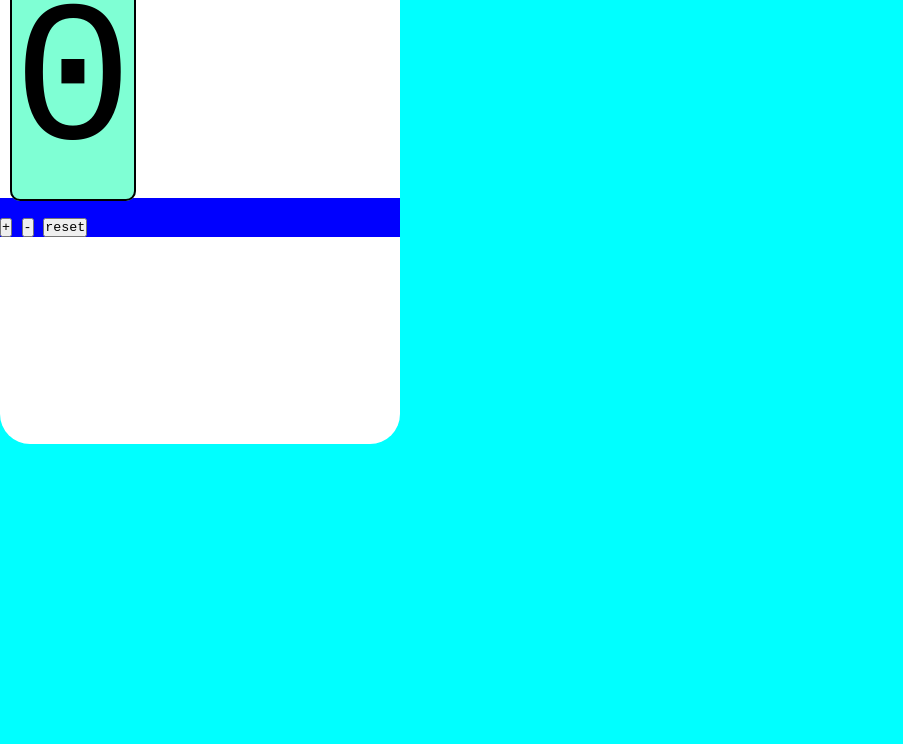
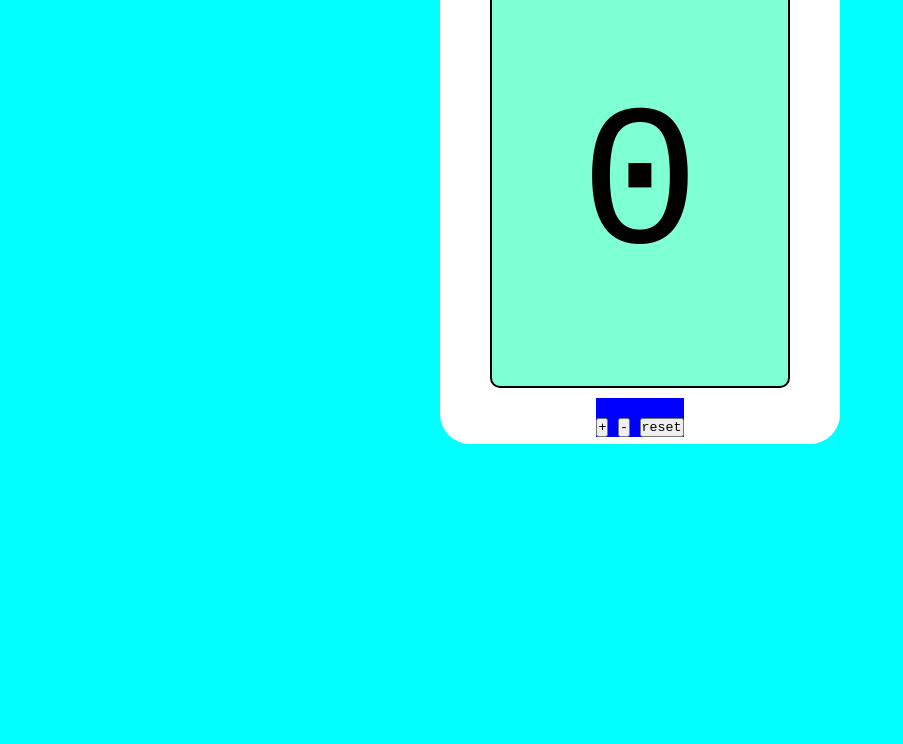
Before and after one commit to SaimaZulfiqar/counter, a plain HTML site: page index.html in a window 1280 px wide. Shown: the part 56-800 px from the top of the page, without its empty margins (0-903 px from the left). Drawn offline with Linux system fonts and the light colour scheme.

Commit message:
moving js to the script file and style improvements

```diff
--- a/index.html
+++ b/index.html
@@ -22,26 +22,6 @@
     </section>
 <script src="script.js"></script>
 
- <script>
-    let counterValue = 0;
-    function updateCounterDisplay(){
-        document.getElementById('counter').textContent = counterValue ;
-    }
-    function increaseCounter(){
-        counterValue++ ;
-        updateCounterDisplay();
-    }
-    function decreaseCounter(){
-        counterValue-- ;
-        updateCounterDisplay() ;
-    }
-    function resetCounter(){
-        counterValue = 0 ;
-        updateCounterDisplay();
-    }
-
-</script>
-
 
 </body>
 </html>
--- a/script.js
+++ b/script.js
@@ -1,2 +1,19 @@
 let number = "3";
 console.log(number);
+
+let counterValue = 0;
+function updateCounterDisplay() {
+  document.getElementById("counter").textContent = counterValue;
+}
+function increaseCounter() {
+  counterValue++;
+  updateCounterDisplay();
+}
+function decreaseCounter() {
+  counterValue--;
+  updateCounterDisplay();
+}
+function resetCounter() {
+  counterValue = 0;
+  updateCounterDisplay();
+}
--- a/styles.css
+++ b/styles.css
@@ -1,6 +1,7 @@
-body {background-color: aqua;
-    padding: 2.5 rem;
-
+body {
+    display: flex;
+    justify-content: center;
+    background-color: aqua;
 }
 *{
     margin : 0;
@@ -11,15 +12,13 @@ body {background-color: aqua;
 .container {
     height: 100vh;
     width: 100vh;
-    display: flexbox;
+    display: flex;
     justify-content: center;
-    pa
 }
 .counterBox{
     background-color: white;
-    display: flexbox;
-    flex-direction: center;
-    align-items: coloumn;
+    display: flex;
+    flex-direction: column;
     justify-content: center;
     align-items: center;
     width: 400px;
@@ -29,10 +28,9 @@ body {background-color: aqua;
 
 span{
     background-color: aquamarine;
-    display: flex
-    flex-direction : coloumn;
+    display: flex;
     justify-content: center;
-    align-items  center;
+    align-items:  center;
     font-size: 200px;
     text-align: center;
     padding: 1px;
```
